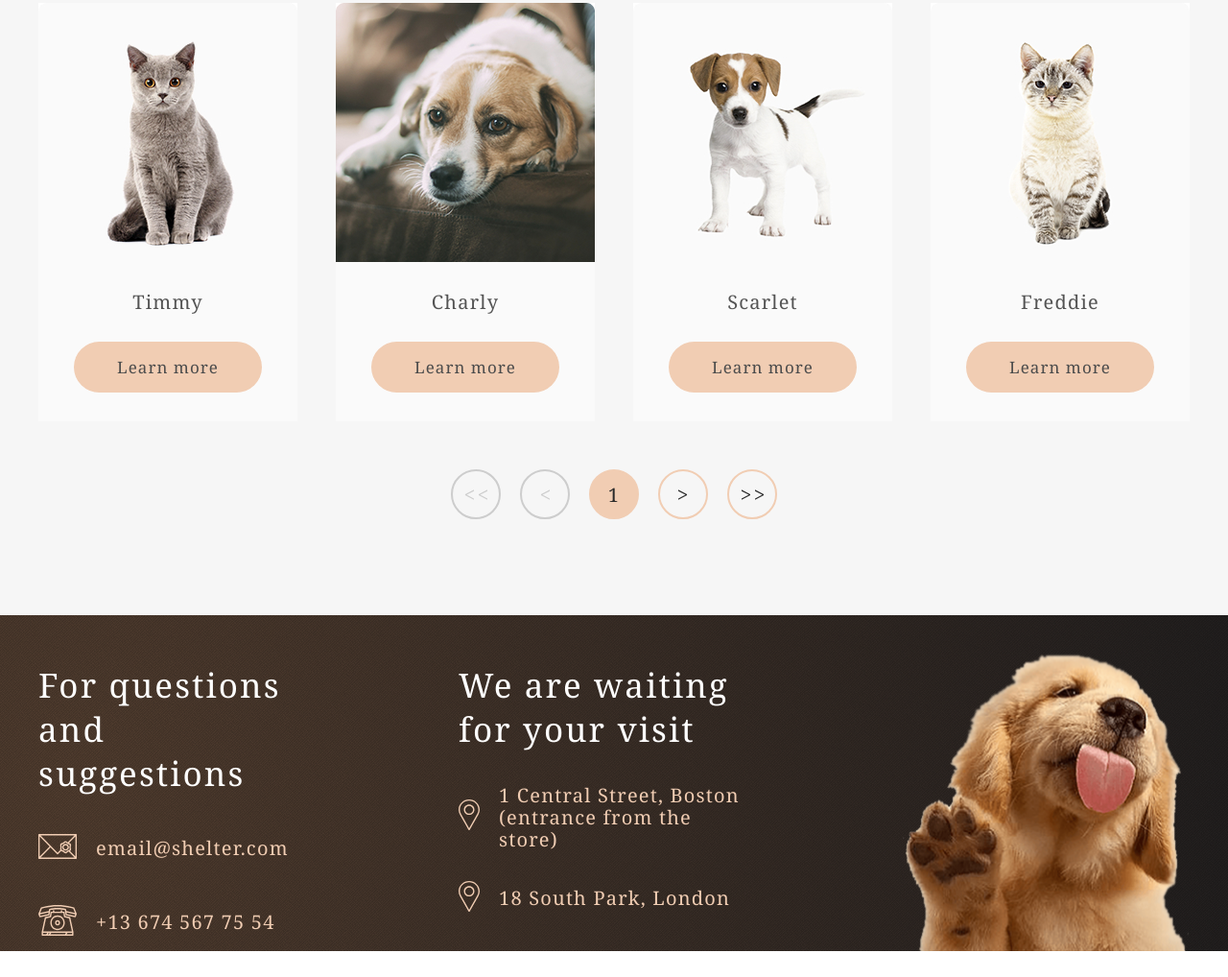
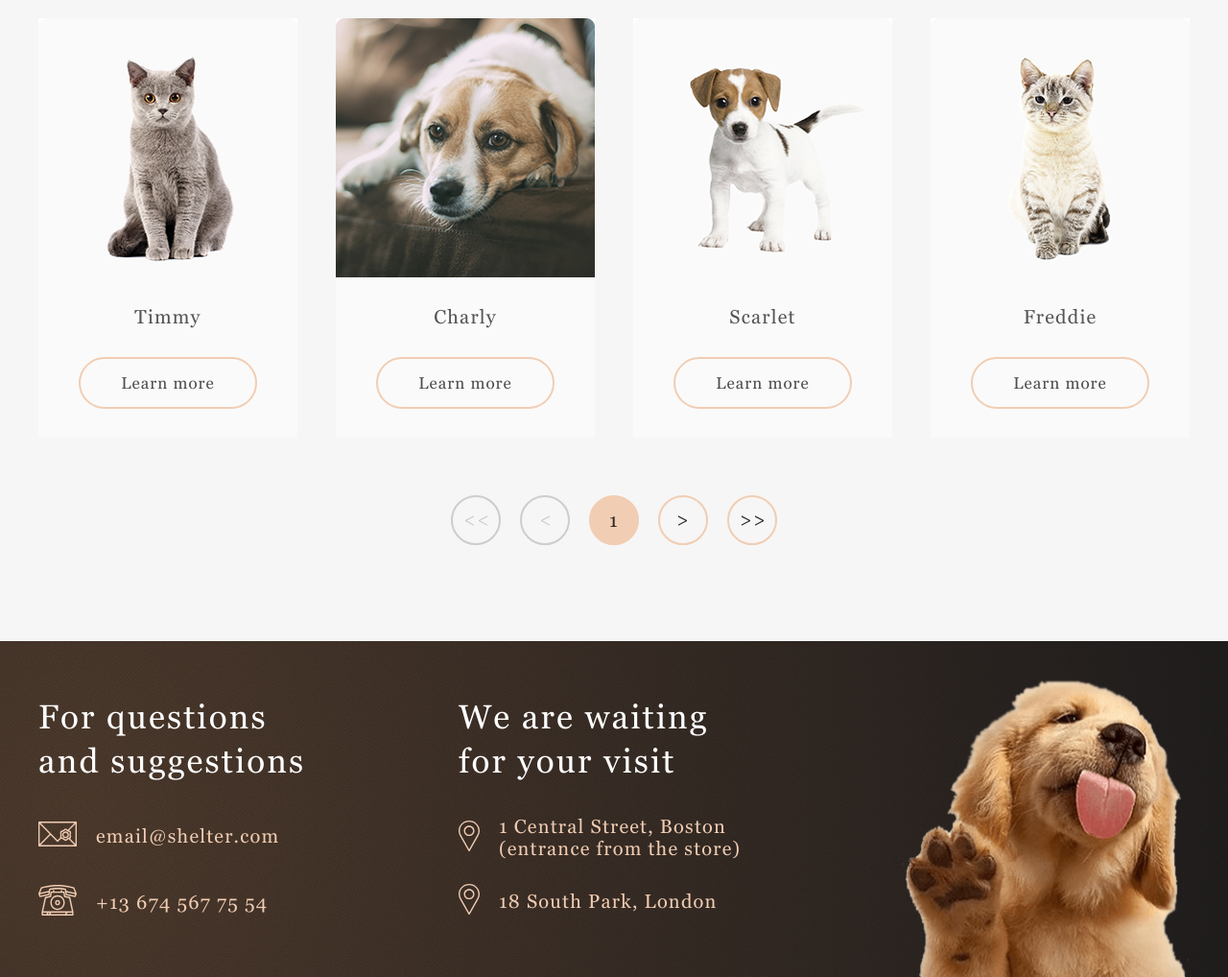
Before and after one commit to maver1cus/rss, a website: page shelter/pages/pets/pets.html in a window 1280 px wide. Shown: the part 798-1816 px from the top of the page at 96% size. Before the commit the page ends 1789 px from the top, so only its background shows below. Drawn offline with Linux system fonts and the light colour scheme.

Commit message:
fix: corrects adaptive pets

```diff
--- a/shelter/pages/pets/pets.html
+++ b/shelter/pages/pets/pets.html
@@ -20,9 +20,9 @@
         </div>
         <nav class="page-header__menu main-menu">
           <ul class="main-menu__list">
-            <li class="main-menu__item"><a href="#" class="main-menu__link main-menu__link--active">About the
+            <li class="main-menu__item"><a href="#" class="main-menu__link">About the
                 shelter</a></li>
-            <li class="main-menu__item"><a href="#" class="main-menu__link">Our pets</a></li>
+            <li class="main-menu__item"><a href="#" class="main-menu__link main-menu__link--active">Our pets</a></li>
             <li class="main-menu__item"><a href="#" class="main-menu__link">Help the shelter</a></li>
             <li class="main-menu__item"><a href="#" class="main-menu__link">Contacts</a></li>
           </ul>
@@ -45,7 +45,7 @@
                     </div>
                     <div class="card__description">
                       <div class="card__title">Katrine</div>
-                      <buttton class="btn">Learn more</buttton>
+                      <buttton class="btn btn--secondary">Learn more</buttton>
                     </div>
                   </div>
                 </li>
@@ -56,7 +56,7 @@
                     </div>
                     <div class="card__description">
                       <div class="card__title">Jennifer</div>
-                      <buttton class="btn">Learn more</buttton>
+                      <buttton class="btn btn--secondary">Learn more</buttton>
                     </div>
                   </div>
                 </li>
@@ -67,7 +67,7 @@
                     </div>
                     <div class="card__description">
                       <div class="card__title">Woody</div>
-                      <buttton class="btn">Learn more</buttton>
+                      <buttton class="btn btn--secondary">Learn more</buttton>
                     </div>
                   </div>
                 </li>
@@ -78,7 +78,7 @@
                     </div>
                     <div class="card__description">
                       <div class="card__title">Sophia</div>
-                      <buttton class="btn">Learn more</buttton>
+                      <buttton class="btn btn--secondary">Learn more</buttton>
                     </div>
                   </div>
                 </li>
@@ -89,7 +89,7 @@
                     </div>
                     <div class="card__description">
                       <div class="card__title">Timmy</div>
-                      <buttton class="btn">Learn more</buttton>
+                      <buttton class="btn btn--secondary">Learn more</buttton>
                     </div>
                   </div>
                 </li>
@@ -100,7 +100,7 @@
                     </div>
                     <div class="card__description">
                       <div class="card__title">Charly</div>
-                      <buttton class="btn">Learn more</buttton>
+                      <buttton class="btn btn--secondary">Learn more</buttton>
                     </div>
                   </div>
                 </li>
@@ -111,7 +111,7 @@
                     </div>
                     <div class="card__description">
                       <div class="card__title">Scarlet</div>
-                      <buttton class="btn">Learn more</buttton>
+                      <buttton class="btn btn--secondary">Learn more</buttton>
                     </div>
                   </div>
                 </li>
@@ -122,7 +122,7 @@
                     </div>
                     <div class="card__description">
                       <div class="card__title">Freddie</div>
-                      <buttton class="btn">Learn more</buttton>
+                      <buttton class="btn btn--secondary">Learn more</buttton>
                     </div>
                   </div>
                 </li>
--- a/shelter/pages/pets/sass/abstracts/_mixins.scss
+++ b/shelter/pages/pets/sass/abstracts/_mixins.scss
@@ -25,7 +25,7 @@
   font-weight: normal;
   font-size: 3.5rem;
   line-height: 4.5rem;
-  letter-spacing: 0.05em;
+  letter-spacing: 0.06em;
   @include r(767) {
     font-size: 2.5rem;
     line-height: 3.2rem;
--- a/shelter/pages/pets/sass/components/_btn.scss
+++ b/shelter/pages/pets/sass/components/_btn.scss
@@ -1,6 +1,6 @@
 .btn {
   display: inline-block;
-  padding: 1.5rem 4.5rem;
+  padding: 1.5rem 4.2rem;
   font-family: Georgia;
   font-style: normal;
   font-weight: normal;
--- a/shelter/pages/pets/sass/components/_card.scss
+++ b/shelter/pages/pets/sass/components/_card.scss
@@ -14,6 +14,7 @@
   width: 100%;
   height: 0;
   padding-top: 100%;
+  font-size: 0;
   img {
     position: absolute;
     left: 0;
--- a/shelter/pages/pets/sass/components/_cards.scss
+++ b/shelter/pages/pets/sass/components/_cards.scss
@@ -6,13 +6,13 @@
   display: flex;
   justify-content: center;
   flex-wrap: wrap;
-  margin: 0 -2rem 2rem -2rem;
+  margin: 0 -2rem 3rem -2rem;
 
   @include r(1279) {
     margin-bottom: 1rem;
   }
   @include r(767) {
-    margin-bottom: 1.2rem;
+    margin-bottom: 1rem;
   }
 }
 
@@ -39,6 +39,10 @@
 .cards__navigation {
   display: flex;
   justify-content: center;
+
+  @include r(767) {
+    margin: 0 -5rem;
+  }
 }
 
 .cards__btn {
--- a/shelter/pages/pets/sass/components/_footer.scss
+++ b/shelter/pages/pets/sass/components/_footer.scss
@@ -1,6 +1,10 @@
 .page-footer {
   background: url("../../../assets/images/noise_transparent.png"), radial-gradient(110.67% 538.64% at 5.73% 50%, #513D2F 0%, #1A1A1C 100%), #211F20;
   padding-top: 4rem;
+
+  @include r(1279) {
+    padding-top: 3rem;
+  }
 }
 
 .page-footer__wrapper {
@@ -15,29 +19,44 @@
   display: flex;
   justify-content: space-between;
   width: 61.6666667%;
+  padding-top: 1.6rem;
+
   @include r(1279) {
+    margin-bottom: 6rem;
+    padding-top: 0;
     padding: 0 4.80225989%;
     width: 100%;
   }
+
   @include r(767) {
+    padding: 0;
     flex-direction: column;
+    margin-bottom: 3.8rem;
   }
 }
 
 .page-footer__part {
   display: flex;
   flex-direction: column;
-  padding-top: 1.33333333%;
+  @include r(767) {
+    align-items: center;
+  }
 }
 
 .page-footer__part--contacts {
-  width: 37.7%;
+  width: 38%;
+
   .page-footer__link {
-    margin-bottom: 4.4rem;
+    margin-bottom: 3.5rem;
   }
+
   @include r(1279) {
     width: 100%;
-    margin-right: 8.47457627%;
+    margin-right: 5.474576%;
+  }
+  @include r(767) {
+    width: 100%;
+    margin-bottom: 4rem;
   }
 }
 
@@ -45,9 +64,24 @@
   width: 40.8108108%;
   .page-footer__title {
     margin-bottom: 3.4rem;
+
+    @include r(767) {
+      width: 27rem;
+      margin-bottom: 3.7rem;
+    }
   }
   .page-footer__link {
-    margin-bottom: 3.2rem;
+    margin-bottom: 2.5rem;
+    @include r(1279) {
+      margin-bottom: 3.9rem;
+    }
+
+    &:last-child {
+      @include r(767) {
+        justify-content: flex-start;
+        width: 100%;
+      }
+    }
   }
   @include r(1279) {
     width: 100%;
@@ -64,6 +98,12 @@
   color: #FFFFFF;
   margin-bottom: 4rem;
   color: $color-light-xl;
+
+  @include r(767) {
+    font-size: 2.5rem;
+    line-height: 3.2rem;
+    text-align: center;
+  }
 }
 
 .page-footer__link {
@@ -104,4 +144,8 @@
     padding-top: 43.7853107%;
     margin: 0 auto;
   }
+  @include r(367) {
+    width: 86.6666667%;
+    padding-top: 90%;
+  }
 }
--- a/shelter/pages/pets/sass/components/_logo.scss
+++ b/shelter/pages/pets/sass/components/_logo.scss
@@ -10,6 +10,7 @@
 }
 
 .logo__sub-title {
+  padding-left: .4rem;
   font-family: Arial;
   font-style: normal;
   font-weight: normal;
--- a/shelter/pages/pets/sass/components/_main-menu.scss
+++ b/shelter/pages/pets/sass/components/_main-menu.scss
@@ -18,7 +18,7 @@
 }
 
 .main-menu__item {
-  margin-left: 3.8rem;
+  margin-left: 3.5rem;
 }
 
 .main-menu__link {
@@ -29,8 +29,13 @@
   font-weight: normal;
   font-size: 1.5rem;
   line-height: 2.4rem;
+  letter-spacing: -0.008em;
   color: $color-dark-l;
   text-decoration: none;
+
+  @include r(1279) {
+    letter-spacing: 0.01em;
+  }
 
   &:hover {
     color: $color-dark-3xl;
--- a/shelter/pages/pets/sass/components/_pets.scss
+++ b/shelter/pages/pets/sass/components/_pets.scss
@@ -1,9 +1,9 @@
 .pets {
-  padding: 6.25% 0 7.8125% 0;
+  padding: 8rem 0 10rem 0;
   background-color: $color-light-l;
 
   @include r(1279) {
-    padding: 10.4166667% 0 9.89583333% 0;
+    padding-bottom: 7rem;
   }
 
   @include r(767) {
@@ -18,9 +18,17 @@
 }
 .pets__title {
   @include heading-h3;
-  margin-bottom: 4.5rem;
+  margin-bottom: 6rem;
   color: $color-dark-l;
   text-align: center;
+
+  @include r(1279) {
+    margin-bottom: 3rem;
+  }
+
+  @include r(767) {
+    margin-bottom: 4rem;
+  }
 }
 .pets__cards {
 }
--- a/shelter/pages/pets/style.scss
+++ b/shelter/pages/pets/style.scss
@@ -1,5 +1,6 @@
 @import "./sass/abstracts/variables";
 @import "./sass/abstracts/mixins";
+@import "./sass/base/fonts";
 @import "./sass/base/common";
 @import "./sass/components/btn";
 @import "./sass/components/page-header";
@@ -8,4 +9,4 @@
 @import "./sass/components/pets";
 @import "./sass/components/cards";
 @import "./sass/components/card";
-@import "./sass/components/footer"
+@import "./sass/components/footer";
```
Also changed, not shown: shelter/pages/pets/style.css, 1 other file.
